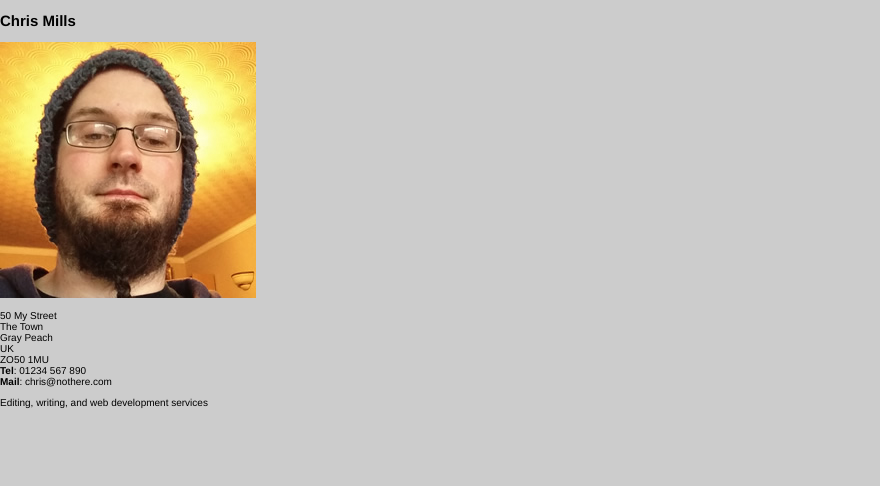
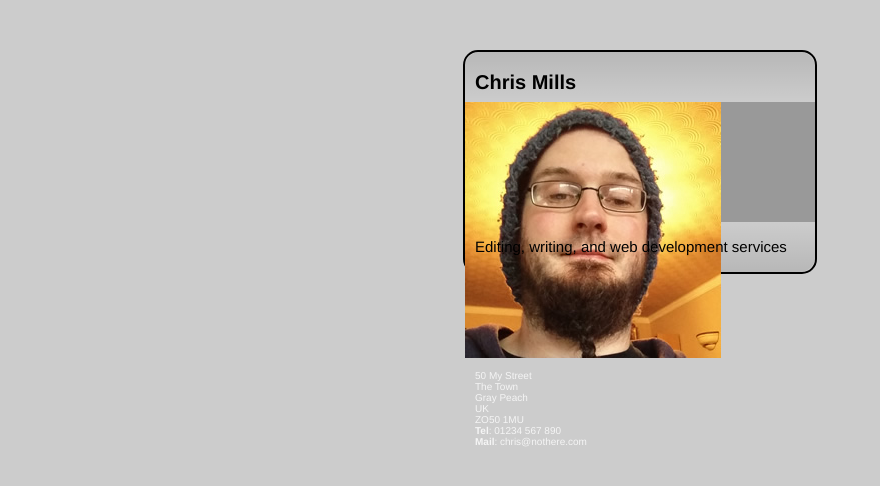
Before and after one commit to g3ngoric/public, a plain HTML site: page webdev/mdn/css/exercises/fundamental_css_comprehension/index.html in a window 1280 px wide. Shown: the whole page, without its empty margins (0-880 px from the left). Drawn offline with Linux system fonts and the light colour scheme.

Commit message:
attempted exercise

```diff
--- a/webdev/mdn/css/exercises/fundamental_css_comprehension/style.css
+++ b/webdev/mdn/css/exercises/fundamental_css_comprehension/style.css
@@ -9,7 +9,103 @@ html {
   font-size: 10px;
   background-color: #ccc;
 }
+/* .card article img -> 012 */
+/* .card footer      -> 011 */
+/* .card header      -> 011 */
+/* .card             -> 010 */
 
 /*Card container */
+.card {
+  width: 35em;
+  height: 22em;
+  margin: 5em auto;
+  background-colour: red;
+  border: 0.2em solid black;
+  border-radius: 1.5em;
+}
+
+/*
+The default margin applied to the <h2> and <p> elements by the browser will
+interfere with our design, so write a rule that targets all these elements and
+sets their margin to 0.
+*/
+.card h2, .card p {
+	margin: 0;
+}
+
+/*
+Write a ruleset that targets both the card header, and card footer, giving them
+both a computed total height of 50px (including a content height of 30px and
+padding of 10px on all sides.) But express it in ems.
+*/
+.card header, .card footer{
+	height: 3em;
+	padding: 1em;
+}
+
 /*header and footer */
+.card header{
+	background-image: linear-gradient(to bottom,rgba(0,0,0,0.1), rgba(0,0,0,0));
+	border-radius: 1.5em 1.5em 0 0;
+}
+
+.card footer {
+	background-image: linear-gradient(to bottom,rgba(0,0,0,0), rgba(0,0,0,0.1));
+	border-radius: 0 0 1.5em 1.5em;
+}
+
+/*
+Write a ruleset that gives the <h2> an effective font size of 20px (but
+expressed in ems) and an appropriate line height to place it in the center of
+the header's content box. Recall from earlier that the content box height
+should be 30px — this gives you all the numbers you need to calculate the line
+height.
+*/
+.card header h2 {
+	font-size: 2em;
+	line-height: 2em;
+
+}
+
+/*
+Write a ruleset that gives the <p> inside the footer an effective font size
+of 15px (but expressed in ems) and an appropriate line height to place it
+in the center of the footer's content box. Recall from earlier that the
+content box height should be 30px — this gives you all the numbers you need to
+calculate the line height.
+*/
+.card footer p{
+	font-size: 1.5em;
+	line-height: 2em;
+}
+
 /*main business card */
+
+/*
+To stop the image from spilling out of the main business card content (the
+<article> element), we need to give it a specific height. Set the <article>'s
+height to 120px, but expressed in ems. Also give it a background color of
+semi-transparent black, resulting in a slightly darker shade that lets the
+background red color shine through a bit too.
+*/
+.card article {
+	height: 12em;
+	background-color: rgb(0,0,0,0.25);
+}
+
+.card article img{
+	max-height: 100%
+	float: right;
+}
+
+
+/*
+As a last little touch, give the paragraph inside the <article> an appropriate
+padding value so that its left edge lines up with the <h2> and footer
+paragraph, and set its color to be fairly light so it is easy to read.
+*/
+
+.card article p{
+	padding: 1em;
+	color: rgba(255,255,255,0.8);
+}
```
